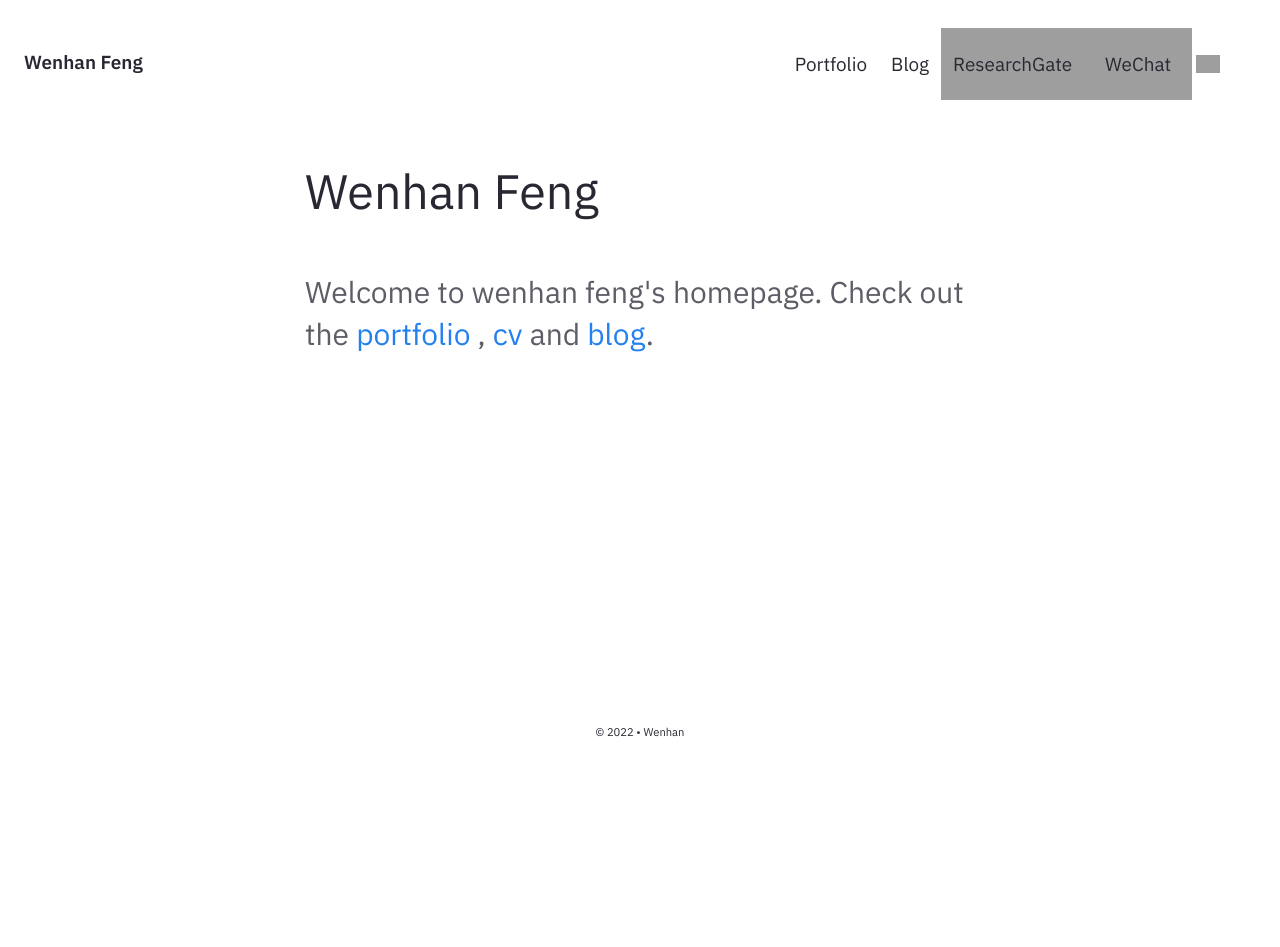
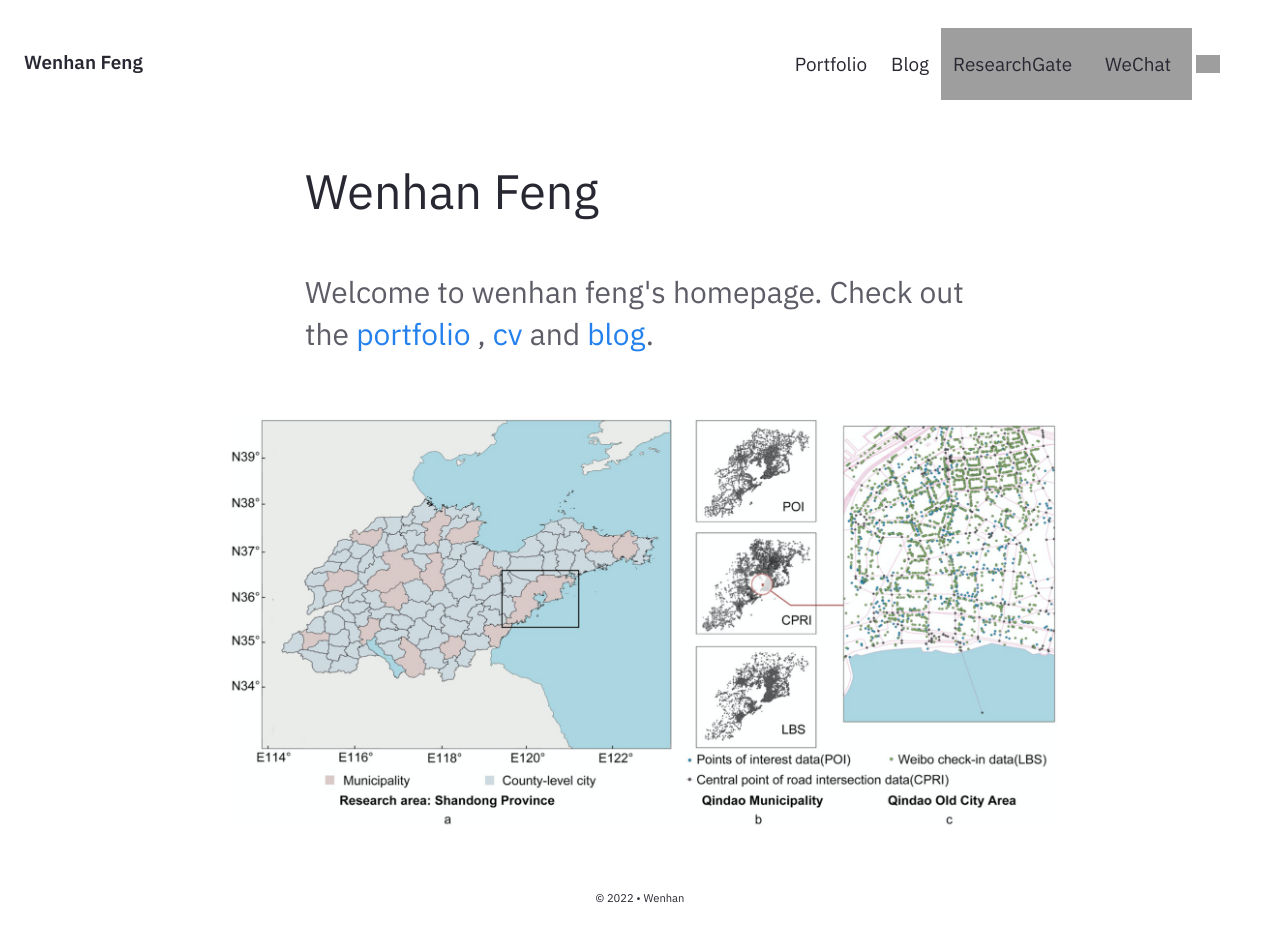
Before and after one commit to wenhanfeng/wenhanfeng.github.io, a Jekyll site: the page built from pages/index.md, in a window 1280 px wide. Built offline with Jekyll 4.4.1, drawn with Linux system fonts in a browser that asks for light colours; before the commit the page ends 900 px from its top, so only the background shows below that; grey boxes are pictures that could not be loaded.

Commit message:
Update Homepage.html

```diff
--- a/_includes/Homepage.html
+++ b/_includes/Homepage.html
@@ -6,4 +6,4 @@
         </h3>
 </div> </div>
 
-<div id="webweb-visualization-container"><canvas id="webweb-vis-canvas" width="500" height="500" style="width: 250px; height: 250px;"></canvas></div>
+<img src="../assets/img/s-p1.png" width="100%">
```
